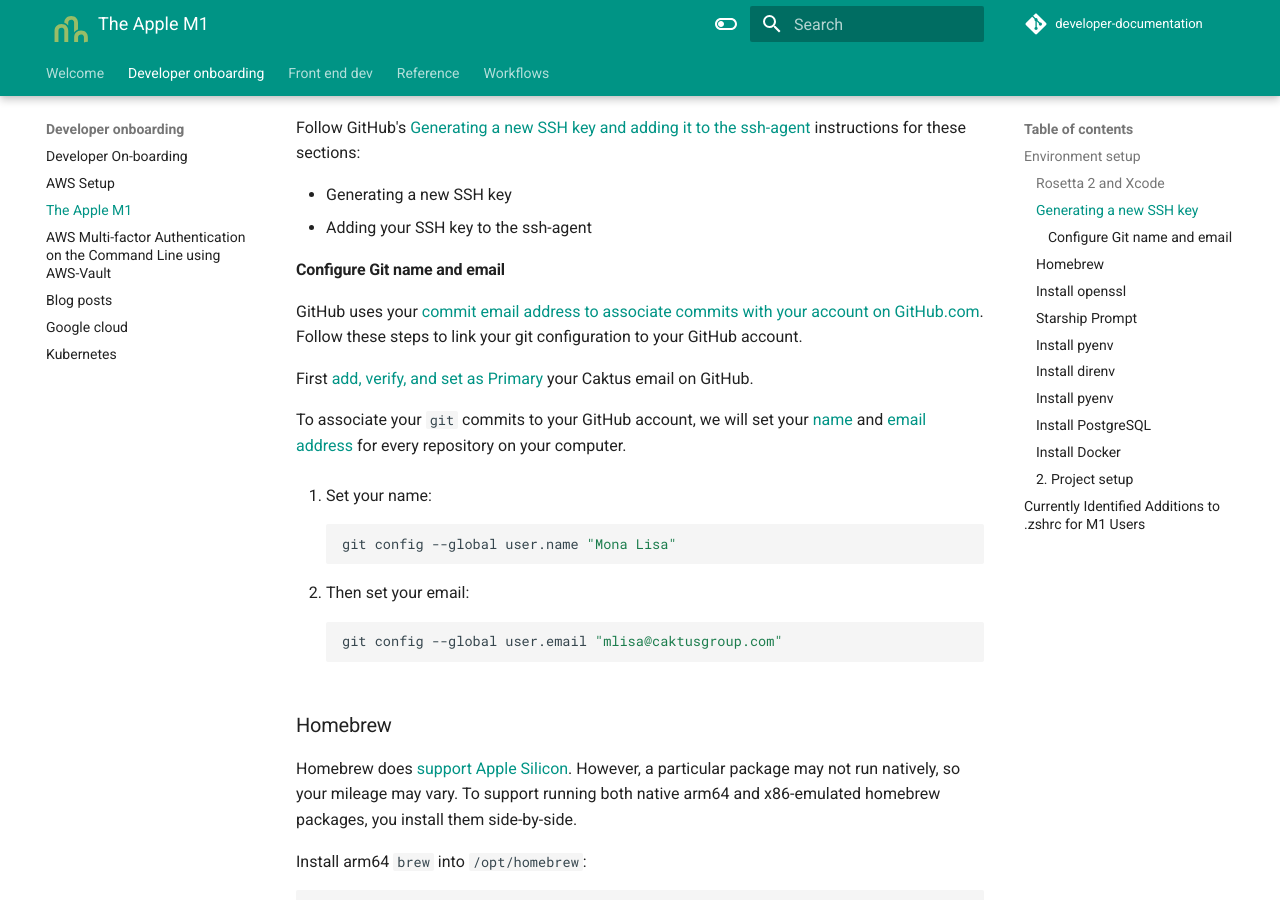
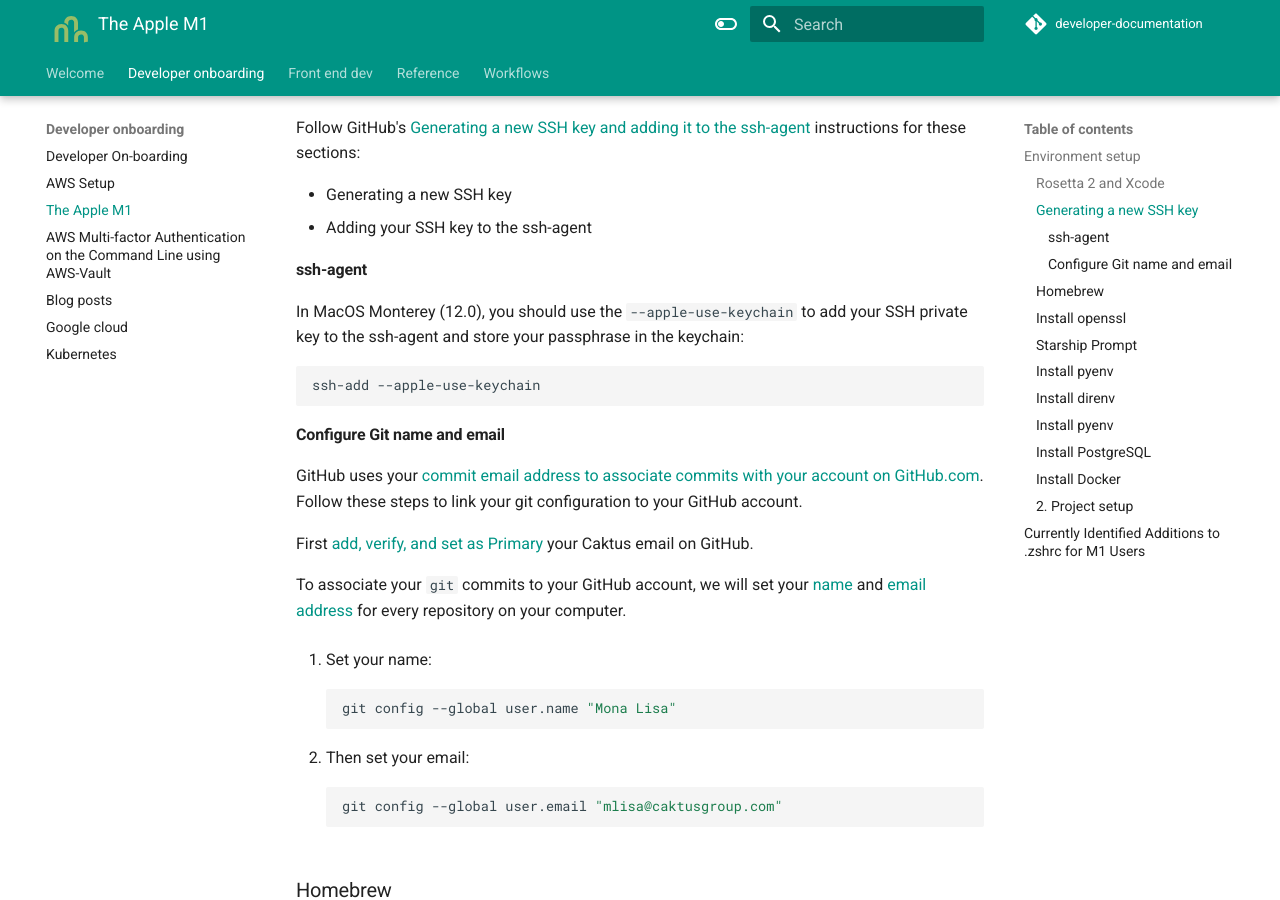
Before and after one commit to caktus/guidebook, an MkDocs documentation site: the page built from docs/developer-onboarding/M1.md, in a window 1280 px wide and 900 px high, scrolled down 821 px. Built offline with MkDocs 1.6.1 and Material for MkDocs 9.7.7, drawn with Linux system fonts in a browser that asks for light colours; comment, search, counter and statistics services are not loaded.

Commit message:
ssh-agent

````diff
--- a/docs/developer-onboarding/M1.md
+++ b/docs/developer-onboarding/M1.md
@@ -37,6 +37,15 @@
 
   * Generating a new SSH key
   * Adding your SSH key to the ssh-agent
+
+
+#### ssh-agent
+
+In MacOS Monterey (12.0), you should use the `--apple-use-keychain` to add your SSH private key to the ssh-agent and store your passphrase in the keychain:
+
+```sh
+ssh-add --apple-use-keychain
+```
 
 
 #### Configure Git name and email
````
